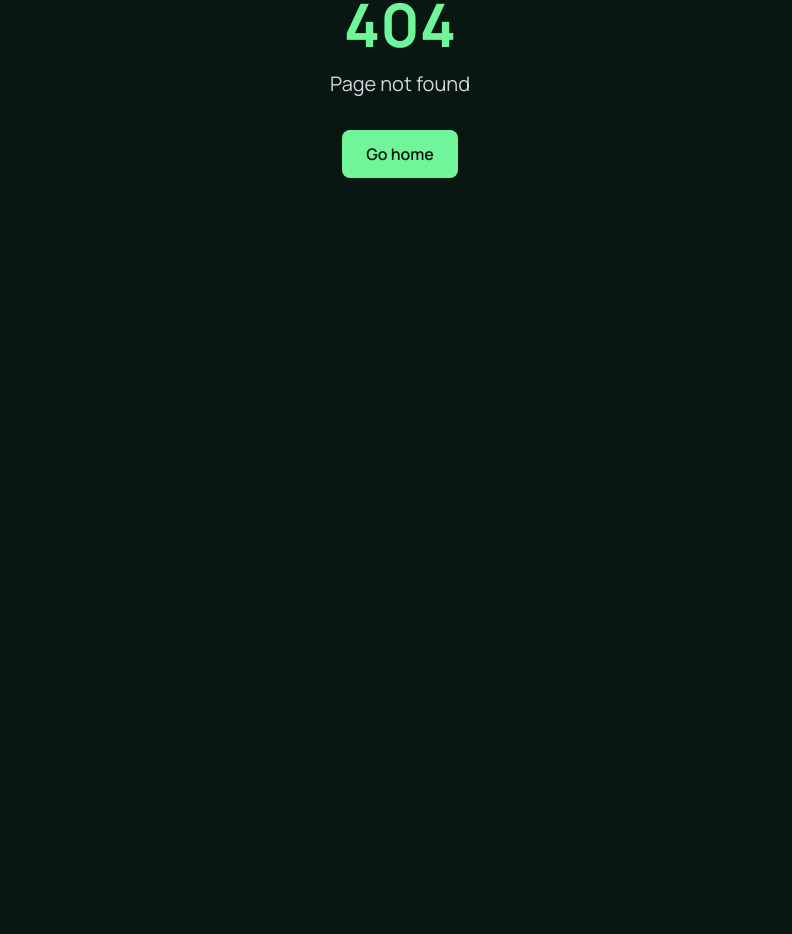
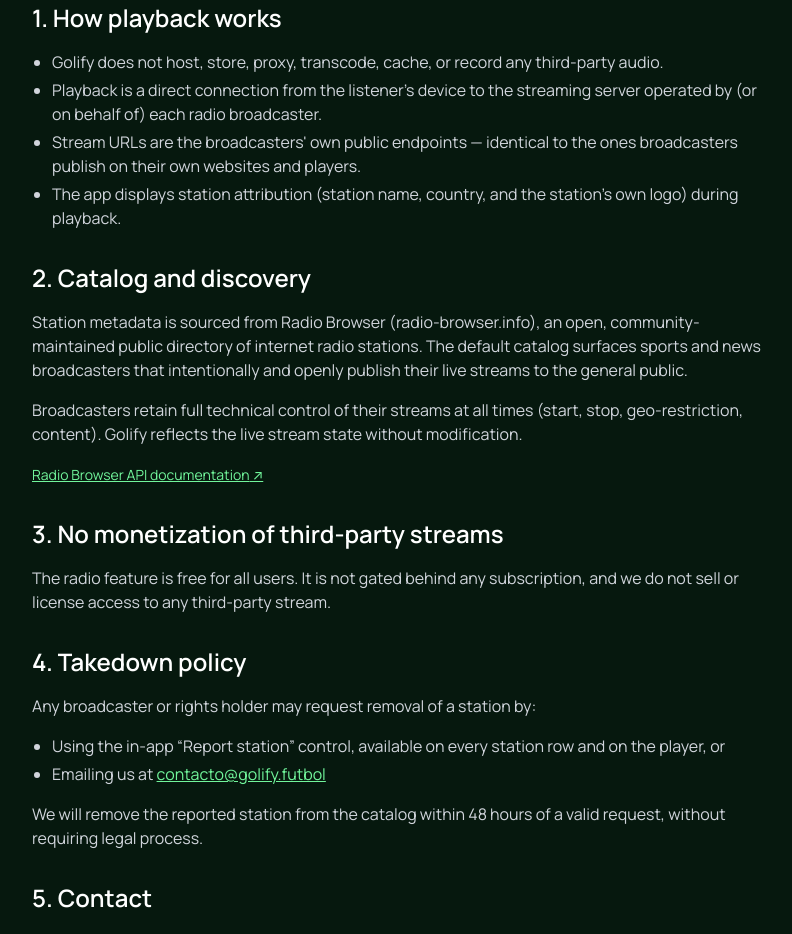
Before and after one commit to hernancasillas/golify-web, a Next.js app: page /en/radio-policy in a window 1280 px wide. Before the commit this address had no page. Shown: the part 314-1248 px from the top of the page, without its empty margins (240-1032 px from the left). Before the commit the page ends 800 px from the top, so only its background shows below. Built offline with nearby package versions, Linux system fonts and the light colour scheme.

Commit message:
feat: radio content & takedown policy page (/[locale]/radio-policy)
Backs the App Review 5.2.3 response: public takedown policy cited in
review notes, linked from privacy page third-party services section.

Co-Authored-By: Claude Fable 5 <noreply@anthropic.com>

```diff
--- a/src/app/[locale]/privacy/PrivacyClient.tsx
+++ b/src/app/[locale]/privacy/PrivacyClient.tsx
@@ -4,7 +4,7 @@ import { useI18n } from '@/components/I18nProvider';
 import Link from 'next/link';
 
 export default function PrivacyClient() {
-  const { t } = useI18n();
+  const { t, locale } = useI18n();
   return (
     <div className="min-h-screen bg-white dark:bg-[#06180E] text-gray-900 dark:text-gray-100">
       <div className="container mx-auto px-4 py-12 max-w-3xl">
@@ -78,6 +78,14 @@ export default function PrivacyClient() {
                 {t('privacy.privacyPolicy.thirdPartyServices.apiLink')} ↗
               </a>
             </p>
+            <p>
+              <Link
+                href={`/${locale}/radio-policy`}
+                className="text-[#0d5e26] dark:text-[#71F59B] underline text-sm"
+              >
+                {t('privacy.privacyPolicy.thirdPartyServices.radioPolicyLink')}
+              </Link>
+            </p>
           </div>
         </section>
 
--- /dev/null
+++ b/src/app/[locale]/radio-policy/RadioPolicyClient.tsx
@@ -0,0 +1,79 @@
+'use client';
+
+import { useI18n } from '@/components/I18nProvider';
+import Link from 'next/link';
+
+export default function RadioPolicyClient() {
+  const { t, locale } = useI18n();
+  return (
+    <div className="min-h-screen bg-white dark:bg-[#06180E] text-gray-900 dark:text-gray-100">
+      <div className="container mx-auto px-4 py-12 max-w-3xl">
+        <Link href="/" className="text-[#0d5e26] dark:text-[#71F59B] hover:underline mb-8 inline-block">
+          {t('privacy.backToHome')}
+        </Link>
+
+        <h1 className="text-4xl font-bold mb-8">{t('radioPolicy.title')}</h1>
+        <p className="text-sm text-gray-500 dark:text-gray-400 mb-4">{t('radioPolicy.lastUpdated')}</p>
+
+        <div className="space-y-4 text-gray-700 dark:text-gray-300">
+          <p>{t('radioPolicy.intro')}</p>
+
+          <h2 className="text-2xl font-semibold text-gray-900 dark:text-white pt-4">{t('radioPolicy.architecture.title')}</h2>
+          <ul className="list-disc pl-5 space-y-1">
+            <li>{t('radioPolicy.architecture.noRehost')}</li>
+            <li>{t('radioPolicy.architecture.directPlayback')}</li>
+            <li>{t('radioPolicy.architecture.publicUrls')}</li>
+            <li>{t('radioPolicy.architecture.attribution')}</li>
+          </ul>
+
+          <h2 className="text-2xl font-semibold text-gray-900 dark:text-white pt-4">{t('radioPolicy.catalog.title')}</h2>
+          <p>{t('radioPolicy.catalog.source')}</p>
+          <p>{t('radioPolicy.catalog.control')}</p>
+          <p>
+            <a
+              href="https://api.radio-browser.info/"
+              target="_blank"
+              rel="noopener noreferrer"
+              className="text-[#0d5e26] dark:text-[#71F59B] underline text-sm"
+            >
+              {t('radioPolicy.catalog.apiLink')} ↗
+            </a>
+          </p>
+
+          <h2 className="text-2xl font-semibold text-gray-900 dark:text-white pt-4">{t('radioPolicy.monetization.title')}</h2>
+          <p>{t('radioPolicy.monetization.text')}</p>
+
+          <h2 className="text-2xl font-semibold text-gray-900 dark:text-white pt-4">{t('radioPolicy.takedown.title')}</h2>
+          <p>{t('radioPolicy.takedown.intro')}</p>
+          <ul className="list-disc pl-5 space-y-1">
+            <li>{t('radioPolicy.takedown.inApp')}</li>
+            <li>
+              {t('radioPolicy.takedown.email')}{' '}
+              <a href={`mailto:${t('privacy.contactEmail')}`} className="text-[#0d5e26] dark:text-[#71F59B] underline">
+                {t('privacy.contactEmail')}
+              </a>
+            </li>
+          </ul>
+          <p>{t('radioPolicy.takedown.commitment')}</p>
+
+          <h2 className="text-2xl font-semibold text-gray-900 dark:text-white pt-4">{t('radioPolicy.contact.title')}</h2>
+          <p>
+            {t('radioPolicy.contact.text')}{' '}
+            <a href={`mailto:${t('privacy.contactEmail')}`} className="text-[#0d5e26] dark:text-[#71F59B] underline">
+              {t('privacy.contactEmail')}
+            </a>
+            . {t('radioPolicy.contact.seeAlso')}{' '}
+            <Link href={`/${locale}/privacy`} className="text-[#0d5e26] dark:text-[#71F59B] underline">
+              {t('radioPolicy.contact.privacyLink')}
+            </Link>
+            .
+          </p>
+        </div>
+
+        <footer className="border-t border-gray-200 dark:border-[#71F59B]/10 pt-8 mt-12 text-center text-sm text-gray-500 dark:text-gray-400">
+          <p>© 2026 Golify. All rights reserved.</p>
+        </footer>
+      </div>
+    </div>
+  );
+}
--- /dev/null
+++ b/src/app/[locale]/radio-policy/page.tsx
@@ -0,0 +1,16 @@
+import type { Metadata } from 'next';
+import { localeAlternates, type Locale } from '@/lib/site';
+import RadioPolicyClient from './RadioPolicyClient';
+
+export async function generateMetadata({
+  params,
+}: {
+  params: Promise<{ locale: string }>;
+}): Promise<Metadata> {
+  const { locale } = await params;
+  return { alternates: localeAlternates(locale as Locale, '/radio-policy') };
+}
+
+export default function Page() {
+  return <RadioPolicyClient />;
+}
--- a/src/messages/en.json
+++ b/src/messages/en.json
@@ -148,7 +148,8 @@
       "thirdPartyServices": {
         "title": "8. Third-Party Services — Radio Browser API",
         "text": "Golify's radio feature uses Radio Browser (api.radio-browser.info), a free, open-source, community-maintained directory of public internet radio stations. Radio Browser requires no authentication or registration; it provides discovery information only: station name, country, and the public stream URL each station has chosen to broadcast openly. Golify does not transmit any personal data to Radio Browser. Audio plays directly from each station's own servers — Golify does not act as a proxy or cache streams. Stations that wish to restrict public access may do so at their own infrastructure level.",
-        "apiLink": "Radio Browser API documentation"
+        "apiLink": "Radio Browser API documentation",
+        "radioPolicyLink": "Radio Content & Takedown Policy"
       }
     },
     "terms": {
@@ -203,8 +204,43 @@
       },
       "contact": "For questions about account deletion or data handling, contact us at"
     },
-    "contactEmail": "privacy@golify.futbol",
-    "supportEmail": "support@golify.futbol",
+    "contactEmail": "contacto@golify.futbol",
+    "supportEmail": "contacto@golify.futbol",
     "emailSubject": "Account Deletion Request"
+  },
+  "radioPolicy": {
+    "title": "Radio Content & Takedown Policy",
+    "lastUpdated": "Last updated: July 13, 2026",
+    "intro": "This policy covers the Radio feature of the Golify mobile apps. Golify lets listeners tune in to publicly available internet radio streams that broadcasters themselves publish openly. We respect broadcasters' rights and provide a fast, no-questions-asked removal path.",
+    "architecture": {
+      "title": "1. How playback works",
+      "noRehost": "Golify does not host, store, proxy, transcode, cache, or record any third-party audio.",
+      "directPlayback": "Playback is a direct connection from the listener's device to the streaming server operated by (or on behalf of) each radio broadcaster.",
+      "publicUrls": "Stream URLs are the broadcasters' own public endpoints — identical to the ones broadcasters publish on their own websites and players.",
+      "attribution": "The app displays station attribution (station name, country, and the station's own logo) during playback."
+    },
+    "catalog": {
+      "title": "2. Catalog and discovery",
+      "source": "Station metadata is sourced from Radio Browser (radio-browser.info), an open, community-maintained public directory of internet radio stations. The default catalog surfaces sports and news broadcasters that intentionally and openly publish their live streams to the general public.",
+      "control": "Broadcasters retain full technical control of their streams at all times (start, stop, geo-restriction, content). Golify reflects the live stream state without modification.",
+      "apiLink": "Radio Browser API documentation"
+    },
+    "monetization": {
+      "title": "3. No monetization of third-party streams",
+      "text": "The radio feature is free for all users. It is not gated behind any subscription, and we do not sell or license access to any third-party stream."
+    },
+    "takedown": {
+      "title": "4. Takedown policy",
+      "intro": "Any broadcaster or rights holder may request removal of a station by:",
+      "inApp": "Using the in-app “Report station” control, available on every station row and on the player, or",
+      "email": "Emailing us at",
+      "commitment": "We will remove the reported station from the catalog within 48 hours of a valid request, without requiring legal process."
+    },
+    "contact": {
+      "title": "5. Contact",
+      "text": "Questions about this policy:",
+      "seeAlso": "See also our",
+      "privacyLink": "Privacy Policy & Terms"
+    }
   }
 }
--- a/src/messages/es.json
+++ b/src/messages/es.json
@@ -148,7 +148,8 @@
       "thirdPartyServices": {
         "title": "8. Servicios de Terceros — Radio Browser API",
         "text": "La función de radio en Golify utiliza Radio Browser (api.radio-browser.info), un directorio público, gratuito y de código abierto mantenido por la comunidad. Radio Browser no requiere autenticación ni registro; únicamente proporciona información de descubrimiento: nombre de la emisora, país de origen y la URL pública del stream que cada emisora ha elegido transmitir abiertamente. Golify no transmite ningún dato personal tuyo a Radio Browser. El audio se reproduce directamente desde los servidores de cada emisora — Golify no actúa como intermediario ni almacena los streams. Las emisoras que deseen restringir el acceso público pueden hacerlo en su propia infraestructura.",
-        "apiLink": "Documentación de la API de Radio Browser"
+        "apiLink": "Documentación de la API de Radio Browser",
+        "radioPolicyLink": "Política de Contenido y Remoción de Radio"
       }
     },
     "terms": {
@@ -203,8 +204,43 @@
       },
       "contact": "Para preguntas sobre eliminación de cuenta o manejo de datos, contáctanos en"
     },
-    "contactEmail": "privacy@golify.futbol",
-    "supportEmail": "support@golify.futbol",
+    "contactEmail": "contacto@golify.futbol",
+    "supportEmail": "contacto@golify.futbol",
     "emailSubject": "Solicitud de Eliminación de Cuenta"
+  },
+  "radioPolicy": {
+    "title": "Política de Contenido y Remoción de Radio",
+    "lastUpdated": "Última actualización: 13 de julio de 2026",
+    "intro": "Esta política cubre la función de Radio de las apps móviles de Golify. Golify permite escuchar transmisiones de radio por internet disponibles públicamente, que las propias emisoras publican de forma abierta. Respetamos los derechos de las emisoras y ofrecemos una vía de remoción rápida y sin trabas.",
+    "architecture": {
+      "title": "1. Cómo funciona la reproducción",
+      "noRehost": "Golify no aloja, almacena, retransmite, transcodifica, cachea ni graba audio de terceros.",
+      "directPlayback": "La reproducción es una conexión directa del dispositivo del oyente al servidor de streaming operado por (o en nombre de) cada emisora.",
+      "publicUrls": "Las URLs de stream son los endpoints públicos de las propias emisoras — idénticos a los que las emisoras publican en sus sitios web y reproductores oficiales.",
+      "attribution": "La app muestra la atribución de la estación (nombre, país y logo propio de la estación) durante la reproducción."
+    },
+    "catalog": {
+      "title": "2. Catálogo y descubrimiento",
+      "source": "Los metadatos de estaciones provienen de Radio Browser (radio-browser.info), un directorio público, abierto y mantenido por la comunidad. El catálogo por defecto muestra emisoras deportivas y de noticias que publican sus transmisiones en vivo de forma abierta e intencional al público general.",
+      "control": "Las emisoras conservan control técnico total de sus streams en todo momento (iniciar, detener, geo-restringir, contenido). Golify refleja el estado del stream en vivo sin modificarlo.",
+      "apiLink": "Documentación del API de Radio Browser"
+    },
+    "monetization": {
+      "title": "3. Sin monetización de streams de terceros",
+      "text": "La función de radio es gratuita para todos los usuarios. No está detrás de ninguna suscripción, y no vendemos ni licenciamos acceso a ningún stream de terceros."
+    },
+    "takedown": {
+      "title": "4. Política de remoción",
+      "intro": "Cualquier emisora o titular de derechos puede solicitar la remoción de una estación:",
+      "inApp": "Usando el control “Reportar estación” dentro de la app, disponible en cada fila de estación y en el reproductor, o",
+      "email": "Escribiéndonos a",
+      "commitment": "Removeremos la estación reportada del catálogo dentro de las 48 horas siguientes a una solicitud válida, sin requerir proceso legal."
+    },
+    "contact": {
+      "title": "5. Contacto",
+      "text": "Dudas sobre esta política:",
+      "seeAlso": "Consulta también nuestra",
+      "privacyLink": "Política de Privacidad y Términos"
+    }
   }
 }
```
